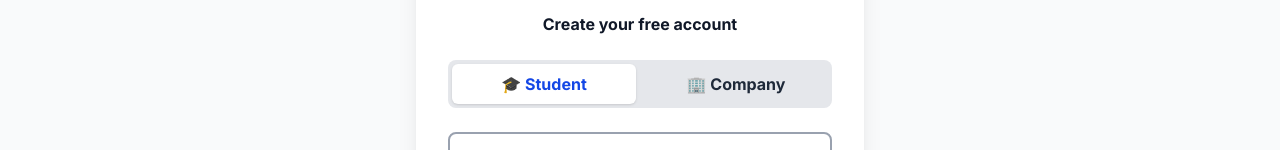
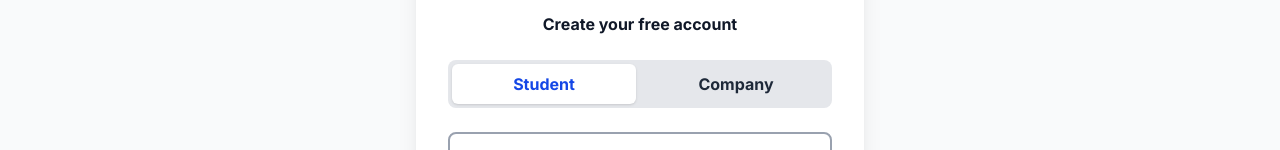
Before and after one commit to braysonimbambi455/Taskvera-mvp, a Next.js app: page /register in a window 1280 px wide. Shown: the part 234-384 px from the top of the page. Built offline with nearby package versions, Linux system fonts and the light colour scheme; no server answers.

Commit message:
Remove emojis from register page

```diff
--- a/app/register/page.tsx
+++ b/app/register/page.tsx
@@ -91,7 +91,7 @@ export default function Register() {
                   : 'text-gray-800 hover:text-black'
               }`}
             >
-              {r === 'student' ? '🎓 Student' : '🏢 Company'}
+              {r === 'student' ? ' Student' : ' Company'}
             </button>
           ))}
         </div>
```
